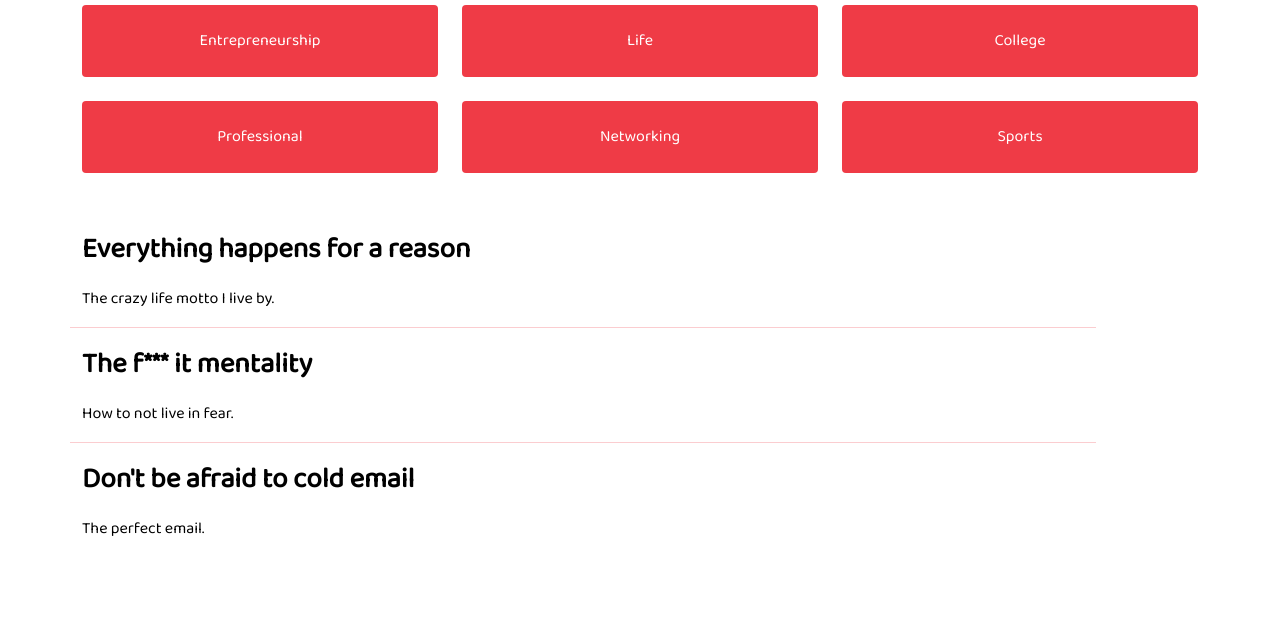
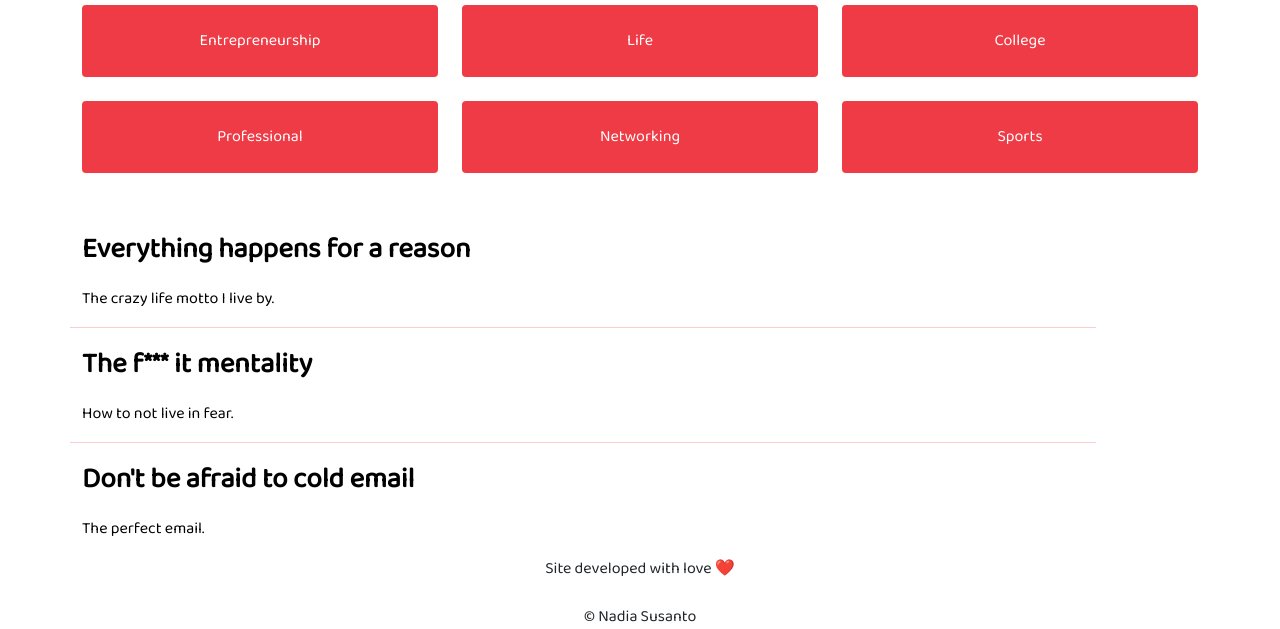
Before and after one commit to nasusanto/webportfolio, a plain HTML site: page blog.html in a window 1280 px wide. Shown: the part 255-884 px from the top of the page. Before the commit the page ends 812 px from the top, so only its background shows below. Drawn offline with nearby package versions, Linux system fonts and the light colour scheme.

Commit message:
added footer to every page

```diff
--- a/blog.html
+++ b/blog.html
@@ -76,5 +76,13 @@
             <div class="row blog-container mt-5">
             </div>
         </div>
+
+        <!--Footer-->
+        <footer class="page-footer">
+            <div class="footer-copyright text-center">
+                Site developed with love ❤️
+                </a><br></br> © Nadia Susanto </div>
+        </footer>
+
     </body>
 </html>
--- a/main.js
+++ b/main.js
@@ -1,8 +1,3 @@
-
-// window.onload = function () {
-//     var typed = new Typed('.hello-traits', options);
-// }
-
 var categories = ['Entrepreneurship', 'Life', 'College', 'Professional', 'Networking', 'Sports'];
 var selectedCategory = null;
 
```
Also changed, not shown: experiences.html (+8 -0 lines), story.html (+7 -0 lines).
